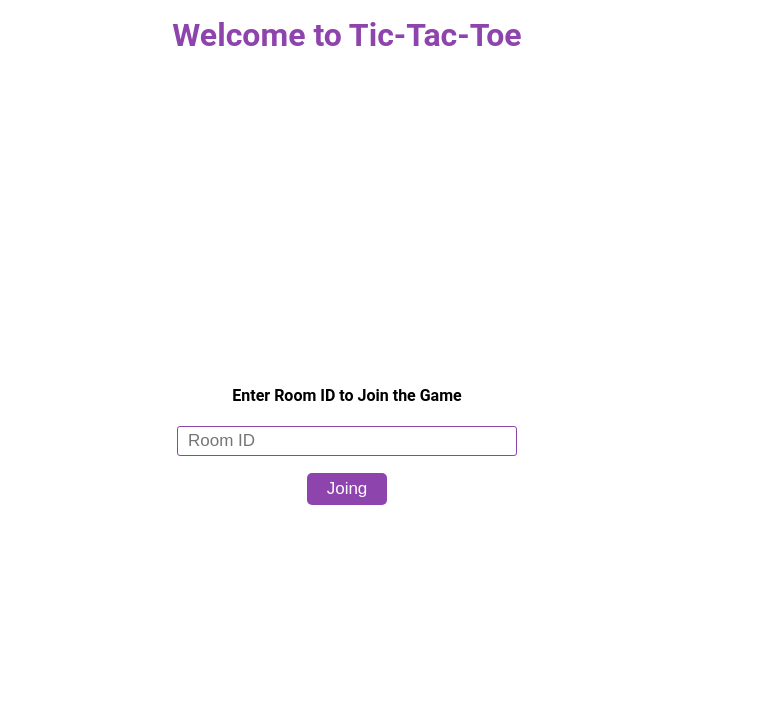
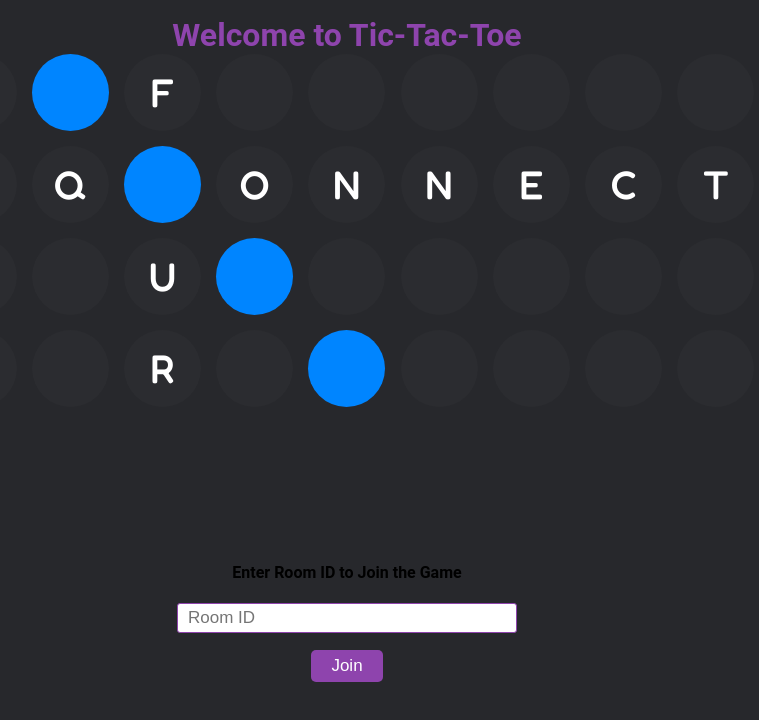
Before and after one commit to QuickMythril/game-1, a React (Vite) app in the folder client/: page / in a window 1280 px wide. Shown: the top 720 px of the page, without its empty margins (293-1052 px from the left). Built offline with nearby package versions, Linux system fonts and the light colour scheme; no server answers; a web font is replaced by a local one.

Commit message:
Started Styling

```diff
--- a/client/package.json
+++ b/client/package.json
@@ -16,6 +16,8 @@
     "moment": "^2.30.1",
     "react": "^18.2.0",
     "react-dom": "^18.2.0",
+    "react-router-dom": "^6.23.0",
+    "sass": "^1.76.0",
     "socket.io-client": "^4.7.5"
   },
   "devDependencies": {
--- a/client/src/App-styles.ts
+++ b/client/src/App-styles.ts
@@ -1,14 +1,5 @@
-import {
-  AppBar,
-  Button,
-  Toolbar,
-  Typography,
-  Box,
-  TextField,
-  InputLabel,
-} from "@mui/material";
+import { Box } from "@mui/material";
 import { styled } from "@mui/system";
-
 
 export const AppContainer = styled(Box)`
   width: 100%;
@@ -17,9 +8,10 @@ export const AppContainer = styled(Box)`
   flex-direction: column;
   align-items: center;
   padding: 1em;
+  background-color: #27282c;
 `;
 
-export const WelcomeText = styled('h1')`
+export const WelcomeText = styled("h1")`
   margin: 0;
   color: #8e44ad;
 `;
@@ -31,3 +23,35 @@ export const MainContainer = styled(Box)`
   align-items: center;
   justify-content: center;
 `;
+
+export const BubbleBoard = styled(Box)`
+  display: grid;
+  grid-template-columns: repeat(9, 1fr);
+  grid-template-rows: repeat(4, 1fr);
+  gap: 15px;
+  width: 815px;
+  height: 353px;
+`;
+
+export const BubbleCard = styled(Box)`
+  display: flex;
+  align-items: center;
+  justify-content: center;
+  height: 77px;
+  width: 77px;
+  background: #ffffff05;
+  border-radius: 50%;
+  font-family: Fredoka One, sans-serif;
+  font-weight: 500;
+  font-size: 40px;
+  line-height: 48.4px;
+  text-align: center;
+  color: white;
+`;
+
+export const BubbleCardBlue = styled(Box)`
+  height: 77px;
+  width: 77px;
+  background: #0085ff;
+  border-radius: 50%;
+`;
--- a/client/src/App.tsx
+++ b/client/src/App.tsx
@@ -1,10 +1,10 @@
-import { useCallback, useEffect, useState } from 'react'
-import './App.css'
-import { AppContainer, MainContainer, WelcomeText } from './App-styles';
-import socketService from './services/socketService';
-import GameContext, { IGameContextProps, Player } from './contexts/gameContext';
-import { JoinRoom } from './components/JoinRoom';
-import { Game } from './components/game';
+import { useEffect, useState } from "react";
+import "./App.css";
+import socketService from "./services/socketService";
+import GameContext, { IGameContextProps, Player } from "./contexts/gameContext";
+import { Route, Routes } from "react-router-dom";
+import { HomePage } from "./Pages/Home/Home";
+import { GamePage } from "./Pages/Game/Game";
 
 export function sendRequestToExtension(
   requestType: string,
@@ -46,64 +46,28 @@ export function sendRequestToExtension(
   });
 }
 
-async function requestAuthentication() {
-  try {
-    const response = await sendRequestToExtension("REQUEST_AUTHENTICATION", {}, 30000);
-    console.log("AUTH info response:", response);
-    return response;
-  } catch (error) {
-    console.error("Error requesting user info:", error);
-  }
+let serverUrl: string;
+if (import.meta.env.MODE === "production") {
+  serverUrl = "https://game-1-production.up.railway.app";
+} else {
+  serverUrl = "http://localhost:3001";
 }
-
-
-async function requestConnection() {
-  try {
-    const response = await sendRequestToExtension("REQUEST_CONNECTION");
-    console.log("User info response:", response);
-    return response;
-  } catch (error) {
-    console.error("Error requesting user info:", error);
-  }
-}
-
-async function requestUserInfo() {
-  try {
-    const response = await sendRequestToExtension("REQUEST_USER_INFO");
-    console.log("User info response:", response);
-    return response;
-  } catch (error) {
-    console.error("Error requesting user info:", error);
-  }
-}
-
-let serverUrl: string;
-if (import.meta.env.MODE === 'production') {
-    serverUrl = 'https://game-1-production.up.railway.app';
-} else {
-    serverUrl = 'http://localhost:3001';
-}
-
 
 function App() {
   const [isInRoom, setInRoom] = useState(false);
   const [playerSymbol, setPlayerSymbol] = useState<"x" | "o">("x");
   const [isPlayerTurn, setPlayerTurn] = useState(false);
   const [isGameStarted, setGameStarted] = useState(false);
-  const [isInstalled, setIsInstalled] = useState<any>(null)
-  const [userInfo, setUserInfo] = useState<any>(null)
-  const [players, setPlayers] = useState<Record<string, Player>>({})
-  const [gameFinished, setGameFinished] = useState<any>(null)
+  const [players, setPlayers] = useState<Record<string, Player>>({});
+  const [gameFinished, setGameFinished] = useState<any>(null);
   const connectSocket = async () => {
-    const socket = await socketService
-      .connect(serverUrl)
-      .catch((err) => {
-        console.log("Error: ", err);
-      });
+    const socket = await socketService.connect(serverUrl).catch((err) => {
+      console.log("Error: ", err);
+    });
   };
 
   useEffect(() => {
-    console.log('initial')
+    console.log("initial");
     connectSocket();
 
     return () => {
@@ -123,65 +87,17 @@ function App() {
     setPlayers,
     players,
     gameFinished,
-    setGameFinished
+    setGameFinished,
   };
 
-
-  const isExtensionInstalledFunc = useCallback(async () => {
-    try {
-      const response = await sendRequestToExtension("REQUEST_IS_INSTALLED", {}, 750);
-      return response
-    } catch (error) {
-
-      console.log({ error });
-    }
-  }, []);
-
-  const isInstalledFunc = async ()=> {
-    try {
-
-        const res = await isExtensionInstalledFunc();
-        setIsInstalled(!!res?.version)
-        if(!res?.version) return;
-        const res2 = await requestConnection();
-        if(res2 === true){
-            const res3 = await requestAuthentication();
-                if(res3 === true){
-                   const res4 = await requestUserInfo()
-                   if(res4?.address){
-                    setUserInfo(res4)
-                   }
-                } else {
-
-                }
-        } else {
-        }
-      return;
-
-    } catch (error) {
-
-    }
-  }
-
-  useEffect(()=> {
-    isInstalledFunc()
-  }, [])
-
-  console.log({userInfo})
   return (
     <GameContext.Provider value={gameContextValue}>
-
-    <AppContainer>
-      <WelcomeText>Welcome to Tic-Tac-Toe</WelcomeText>
-      <MainContainer>
-        {
-        !isInRoom && <JoinRoom userAddress={userInfo?.address || ""} />
-        }
-        {isInRoom && <Game />}
-        </MainContainer>
-    </AppContainer>
+      <Routes>
+        <Route path="/" element={<HomePage />} />
+        <Route path="/game" element={<GamePage />} />
+      </Routes>
     </GameContext.Provider>
-  )
+  );
 }
 
-export default App
+export default App;
--- /dev/null
+++ b/client/src/Pages/Game/Game.tsx
@@ -0,0 +1,12 @@
+import { AppContainer, MainContainer } from "../../App-styles";
+import { Game } from "../../components/game";
+
+export const GamePage = () => {
+  return (
+    <AppContainer>
+      <MainContainer>
+        <Game />
+      </MainContainer>
+    </AppContainer>
+  );
+};
--- /dev/null
+++ b/client/src/Pages/Home/Home.tsx
@@ -0,0 +1,142 @@
+import { useCallback, useContext, useEffect, useState } from "react";
+import gameContext from "../../contexts/gameContext";
+import { JoinRoom } from "../../components/JoinRoom";
+import {
+  AppContainer,
+  BubbleBoard,
+  BubbleCard,
+  BubbleCardBlue,
+  MainContainer,
+  WelcomeText,
+} from "../../App-styles";
+import { sendRequestToExtension } from "../../App";
+
+export const HomePage = () => {
+  const { isInRoom } = useContext(gameContext);
+  const [userInfo, setUserInfo] = useState<any>(null);
+  const [isInstalled, setIsInstalled] = useState<any>(null);
+
+  const isExtensionInstalledFunc = useCallback(async () => {
+    try {
+      const response = await sendRequestToExtension(
+        "REQUEST_IS_INSTALLED",
+        {},
+        750
+      );
+      return response;
+    } catch (error) {
+      console.log({ error });
+    }
+  }, []);
+
+  async function requestConnection() {
+    try {
+      const response = await sendRequestToExtension("REQUEST_CONNECTION");
+      console.log("User info response:", response);
+      return response;
+    } catch (error) {
+      console.error("Error requesting user info:", error);
+    }
+  }
+
+  async function requestAuthentication() {
+    try {
+      const response = await sendRequestToExtension(
+        "REQUEST_AUTHENTICATION",
+        {},
+        30000
+      );
+      console.log("AUTH info response:", response);
+      return response;
+    } catch (error) {
+      console.error("Error requesting user info:", error);
+    }
+  }
+
+  async function requestUserInfo() {
+    try {
+      const response = await sendRequestToExtension("REQUEST_USER_INFO");
+      console.log("User info response:", response);
+      return response;
+    } catch (error) {
+      console.error("Error requesting user info:", error);
+    }
+  }
+
+  const isInstalledFunc = async () => {
+    try {
+      const res = await isExtensionInstalledFunc();
+      setIsInstalled(!!res?.version);
+      if (!res?.version) return;
+      const res2 = await requestConnection();
+      if (res2 === true) {
+        const res3 = await requestAuthentication();
+        if (res3 === true) {
+          const res4 = await requestUserInfo();
+          if (res4?.address) {
+            setUserInfo(res4);
+          }
+        } else {
+        }
+      } else {
+      }
+      return;
+    } catch (error) {}
+  };
+
+  useEffect(() => {
+    isInstalledFunc();
+  }, []);
+
+  console.log({ userInfo });
+  return (
+    <AppContainer>
+      <WelcomeText>Welcome to Tic-Tac-Toe</WelcomeText>
+      <BubbleBoard>
+        {/* Row 1 */}
+        <BubbleCard />
+        <BubbleCardBlue />
+        <BubbleCard>F</BubbleCard>
+        <BubbleCard />
+        <BubbleCard />
+        <BubbleCard />
+        <BubbleCard />
+        <BubbleCard />
+        <BubbleCard />
+        {/* Row 2 */}
+        <BubbleCard />
+        <BubbleCard>Q</BubbleCard>
+        <BubbleCardBlue />
+        <BubbleCard>O</BubbleCard>
+        <BubbleCard>N</BubbleCard>
+        <BubbleCard>N</BubbleCard>
+        <BubbleCard>E</BubbleCard>
+        <BubbleCard>C</BubbleCard>
+        <BubbleCard>T</BubbleCard>
+        {/* Row 3 */}
+        <BubbleCard />
+        <BubbleCard />
+        <BubbleCard>U</BubbleCard>
+        <BubbleCardBlue />
+        <BubbleCard />
+        <BubbleCard />
+        <BubbleCard />
+        <BubbleCard />
+        <BubbleCard />
+        {/* Row 4 */}
+        <BubbleCard />
+        <BubbleCard />
+        <BubbleCard>R</BubbleCard>
+        <BubbleCard />
+        <BubbleCardBlue />
+        <BubbleCard />
+        <BubbleCard />
+        <BubbleCard />
+        <BubbleCard />
+      </BubbleBoard>
+      <MainContainer>
+        {!isInRoom && <JoinRoom userAddress={userInfo?.address || ""} />}
+      </MainContainer>
+    </AppContainer>
+  );
+};
--- a/client/src/components/JoinRoom/index.tsx
+++ b/client/src/components/JoinRoom/index.tsx
@@ -12,12 +12,13 @@ import {
 import gameContext from "../../contexts/gameContext";
 import gameService from "../../services/gameService";
 import socketService from "../../services/socketService";
+import { useNavigate } from "react-router-dom";
 
 interface IJoinRoomProps {
-    userAddress: ""
+  userAddress: "";
 }
 
-const JoinRoomContainer = styled('div')`
+const JoinRoomContainer = styled("div")`
   width: 100%;
   height: 100%;
   display: flex;
@@ -27,7 +28,7 @@ const JoinRoomContainer = styled('div')`
   margin-top: 2em;
 `;
 
-const RoomIdInput = styled('input')`
+const RoomIdInput = styled("input")`
   height: 30px;
   width: 20em;
   font-size: 17px;
@@ -37,7 +38,7 @@ const RoomIdInput = styled('input')`
   padding: 0 10px;
 `;
 
-const JoinButton = styled('button')`
+const JoinButton = styled("button")`
   outline: none;
   background-color: #8e44ad;
   color: #fff;
@@ -57,6 +58,8 @@ const JoinButton = styled('button')`
 `;
 
 export function JoinRoom(props: IJoinRoomProps) {
+  const navigate = useNavigate();
+
   const [roomName, setRoomName] = useState("");
   const [isJoining, setJoining] = useState(false);
 
@@ -69,10 +72,10 @@ export function JoinRoom(props: IJoinRoomProps) {
 
   const joinRoom = async (e: React.FormEvent) => {
     e.preventDefault();
-    console.log('hello')
+    console.log("hello");
     const socket = socketService.socket;
     if (!roomName || roomName.trim() === "" || !socket) return;
-    console.log('going trough')
+    console.log("going trough");
     setJoining(true);
 
     const joined = await gameService
@@ -80,9 +83,11 @@ export function JoinRoom(props: IJoinRoomProps) {
       .catch((err) => {
         alert(err);
       });
-    console.log(joined)
-    if (joined) setInRoom(true);
-
+    console.log(joined);
+    if (joined) {
+      setInRoom(true);
+      navigate('/game');
+    }
     setJoining(false);
   };
 
@@ -96,7 +101,7 @@ export function JoinRoom(props: IJoinRoomProps) {
           onChange={handleRoomNameChange}
         />
         <JoinButton type="submit" disabled={isJoining}>
-          {isJoining ? "Joining..." : "Joing"}
+          {isJoining ? "Joining..." : "Join"}
         </JoinButton>
       </JoinRoomContainer>
     </form>
--- a/client/src/index.css
+++ b/client/src/index.scss
@@ -1,4 +1,10 @@
 @import url("https://fonts.googleapis.com/css2?family=Zen+Tokyo+Zoo&display=swap");
+
+@font-face {
+  font-family: "Fredoka One";
+  src: url("./assets/fonts/Fredoka One.ttf") format("truetype");
+  font-display: swap;
+}
 
 * {
   box-sizing: border-box;
```
Also changed, not shown: client/src/main.tsx (+4 -4 lines), client/src/assets/fonts/Fredoka One.ttf (added), 1 other file (tests, documents, lock files or other folders). Lines whose indentation alone changed are shown as unchanged.
